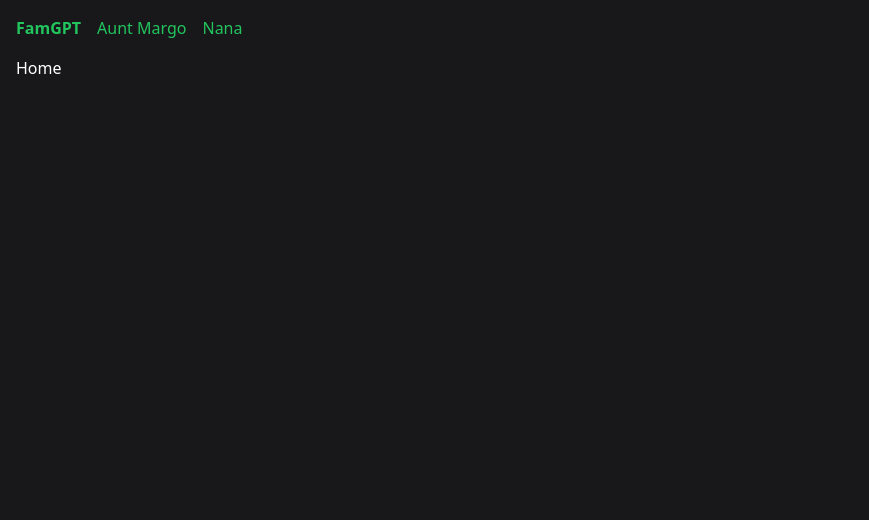
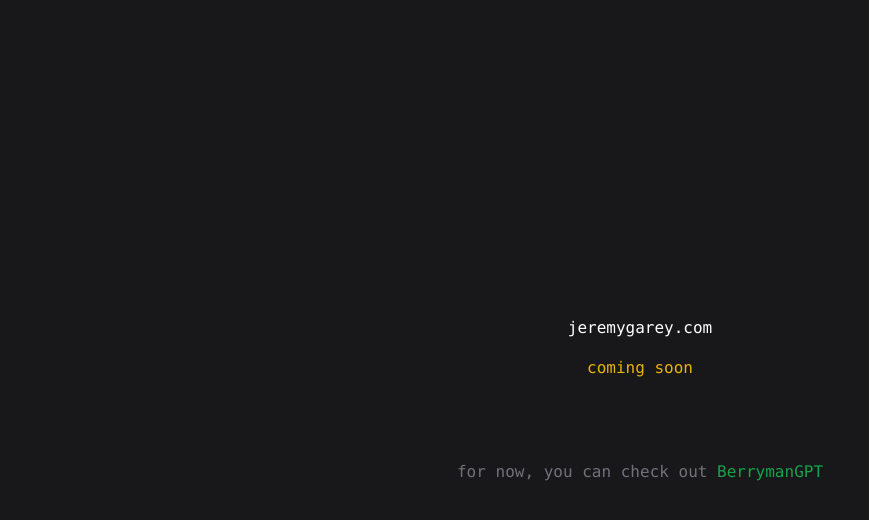
Before and after one commit to jeremygarey/personal-website, a Vue app: page / in a window 1280 px wide. Shown: the top 520 px of the page, without its empty margins (0-869 px from the left). Built offline with nearby package versions, Linux system fonts and the light colour scheme.

Commit message:
gpt mostly done

```diff
--- a/src/App.vue
+++ b/src/App.vue
@@ -3,18 +3,7 @@
 </script>
 
 <template>
-    <div class="container mt-4 text-white">
-        <header>
-            <div class="wrapper text-white">
-                <nav class="text-green-500 space-x-4">
-                    <RouterLink to="/" class="font-bold">FamGPT</RouterLink>
-                    <RouterLink to="/margo">Aunt Margo</RouterLink>
-                    <RouterLink to="/nana">Nana</RouterLink>
-                </nav>
-            </div>
-        </header>
-        <div class="mt-4">
-            <RouterView />
-        </div>
+    <div class="text-white">
+        <RouterView />
     </div>
 </template>
--- /dev/null
+++ b/src/components/BaseChat.vue
@@ -0,0 +1,46 @@
+<template>
+    <div class="h-[100svh] text-white">
+        <div
+            class="backdrop-blur-lg bg-zinc-800/60 space-x-4 flex justify-between items-center p-4 absolute top-0 w-full"
+        >
+            <router-link to="/chat">
+                <svg
+                    xmlns="http://www.w3.org/2000/svg"
+                    fill="none"
+                    viewBox="0 0 24 24"
+                    stroke-width="1.5"
+                    stroke="#3b82f6"
+                    class="w-6 h-6"
+                >
+                    <path
+                        stroke-linecap="round"
+                        stroke-linejoin="round"
+                        d="M15.75 19.5 8.25 12l7.5-7.5"
+                    />
+                </svg>
+            </router-link>
+            <div class="mx-auto inline-block flex flex-col items-center">
+                <!-- <div class="rounded-full w-10 h-10 bg-white"></div> -->
+                <slot name="profile-pic"></slot>
+                <div class="text-sm mt-1">{{ name }}</div>
+            </div>
+            <div class="w-6"></div>
+        </div>
+        <div>
+            <slot name="content"></slot>
+        </div>
+    </div>
+</template>
+
+<script>
+import { RouterLink } from 'vue-router'
+
+export default {
+    props: {
+        name: String,
+    },
+    componenets: {
+        RouterLink,
+    },
+}
+</script>
--- a/src/components/GPT.vue
+++ b/src/components/GPT.vue
@@ -1,6 +1,6 @@
 <template>
-    <div class="flex flex-col h-[80vh] overflow-scroll">
-        <div>
+    <div class="h-[90svh] overflow-scroll p-3">
+        <div class="flex flex-col justify-end min-h-full pt-24">
             <div v-for="(item, index) in responses" :key="index">
                 <div class="mb-2">
                     <div class="flex justify-end">
@@ -22,17 +22,23 @@
             </div>
         </div>
     </div>
-    <div class="border-2 border-zinc-800 rounded-lg p-1 px-2 flex mt-0">
+    <div class="border-2 border-zinc-800 rounded-lg p-1 px-2 flex mx-3 mt-2">
         <input
             type="text"
             class="bg-transparent block grow focus:outline-none"
             v-model="inputText"
             :placeholder="`Message ${name}`"
+            @keyup.enter="fetchData"
         />
         <svg
             xmlns="http://www.w3.org/2000/svg"
             viewBox="0 0 24 24"
-            class="w-6 h-6 fill-blue-500 hover:fill-blue-400"
+            class="w-6 h-6 fill-blue-500"
+            :class="
+                inputText
+                    ? 'fill-blue-500 hover:fill-blue-400'
+                    : 'fill-zinc-700'
+            "
             @click="fetchData"
         >
             <path
@@ -60,20 +66,26 @@
     },
     methods: {
         fetchData() {
+            if (this.inputText) {
+                this.responses.push({
+                    question: this.inputText,
+                    response: '...',
+                })
                 axios
                     .post(this.apiUrl, {
                         message: this.inputText,
                     })
                     .then((response) => {
-                    this.responses.push({
+                        this.responses[this.responses.length - 1] = {
                             question: this.inputText,
                             response: response.data,
-                    })
+                        }
                         this.inputText = ''
                     })
                     .catch((error) => {
                         console.error('Error fetching data:', error)
                     })
+            }
         },
     },
 }
--- a/src/router/index.js
+++ b/src/router/index.js
@@ -1,5 +1,6 @@
 import { createRouter, createWebHistory } from 'vue-router'
 import HomeView from '../views/HomeView.vue'
+import ChatHomeView from '../views/ChatHomeView.vue'
 import MargoView from '../views/MargoView.vue'
 import NanaView from '../views/NanaView.vue'
 
@@ -12,12 +13,17 @@
             component: HomeView,
         },
         {
-            path: '/margo',
+            path: '/chat',
+            name: 'chat home',
+            component: ChatHomeView,
+        },
+        {
+            path: '/chat/margo',
             name: 'margo',
             component: MargoView,
         },
         {
-            path: '/nana',
+            path: '/chat/nana',
             name: 'nana',
             component: NanaView,
         },
--- /dev/null
+++ b/src/views/ChatHomeView.vue
@@ -0,0 +1,22 @@
+<script setup>
+import { RouterLink } from 'vue-router'
+</script>
+
+<template>
+    <div class="font-mono flex flex-col items-center">
+        <h1 class="font-bold text-3xl text-green-500 mt-24">BerrymanGPT</h1>
+        <div>
+            <p class="mt-32">Chat with:</p>
+            <router-link
+                to="/chat/margo"
+                class="block text-green-500 hover:underline"
+                >Aunt Margo</router-link
+            >
+            <router-link
+                to="/chat/nana"
+                class="block text-green-500 hover:underline"
+                >Nana</router-link
+            >
+        </div>
+    </div>
+</template>
--- a/src/views/HomeView.vue
+++ b/src/views/HomeView.vue
@@ -1,7 +1,18 @@
-<script setup></script>
+<script setup>
+import { RouterLink } from 'vue-router'
+</script>
 
 <template>
-    <main>
-        <h1>Home</h1>
-    </main>
+    <div class="h-[100svh] flex justify-center items-center font-mono">
+        <div class="text-center">
+            <p>jeremygarey.com</p>
+            <p class="text-yellow-500 mt-4">coming soon</p>
+            <p class="text-zinc-500 mt-20">
+                for now, you can check out
+                <router-link to="/chat" class="text-green-600 hover:underline"
+                    >BerrymanGPT</router-link
+                >
+            </p>
+        </div>
+    </div>
 </template>
--- a/src/views/MargoView.vue
+++ b/src/views/MargoView.vue
@@ -1,13 +1,21 @@
 <script setup>
 import GPT from '../components/GPT.vue'
+import BaseChat from '../components/BaseChat.vue'
 </script>
 
 <template>
-    <div class="space-y-4">
-        <h1 class="text-3xl font-bold">MargoGPT</h1>
-        <GPT
-            name="Aunt Margo"
-            api-url="https://us-central1-family-gpt.cloudfunctions.net/margoGPT"
-        />
-    </div>
+    <base-chat name="Aunt Margo">
+        <template #profile-pic>
+            <img
+                src="../assets/margo-profile.png"
+                class="rounded-full h-12 w-12"
+            />
+        </template>
+        <template #content>
+            <GPT
+                name="Aunt Margo"
+                api-url="https://us-central1-family-gpt.cloudfunctions.net/margoGPT"
+            />
+        </template>
+    </base-chat>
 </template>
--- a/src/views/NanaView.vue
+++ b/src/views/NanaView.vue
@@ -1,13 +1,21 @@
 <script setup>
 import GPT from '../components/GPT.vue'
+import BaseChat from '../components/BaseChat.vue'
 </script>
 
 <template>
-    <div class="space-y-4">
-        <h1 class="text-3xl font-bold">NanaGPT</h1>
-        <GPT
-            name="Nana"
-            api-url="https://us-central1-family-gpt.cloudfunctions.net/nanaGPT"
-        />
-    </div>
+    <base-chat name="Nana">
+        <template #profile-pic>
+            <img
+                src="../assets/nana-profile.png"
+                class="rounded-full h-12 w-12"
+            />
+        </template>
+        <template #content>
+            <GPT
+                name="Nana"
+                api-url="https://us-central1-family-gpt.cloudfunctions.net/nanaGPT"
+            />
+        </template>
+    </base-chat>
 </template>
--- a/tailwind.config.js
+++ b/tailwind.config.js
@@ -4,7 +4,6 @@
     theme: {
         container: {
             center: true,
-            padding: '1rem',
         },
     },
     plugins: [],
```
Also changed, not shown: src/assets/margo-profile.png (added), src/assets/nana-profile.png (added). Lines whose indentation alone changed are shown as unchanged.
